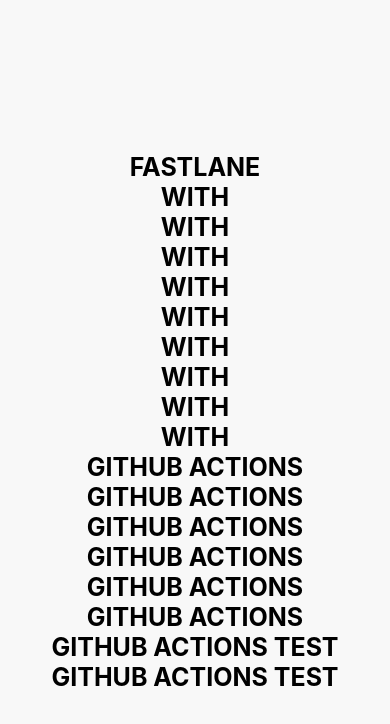
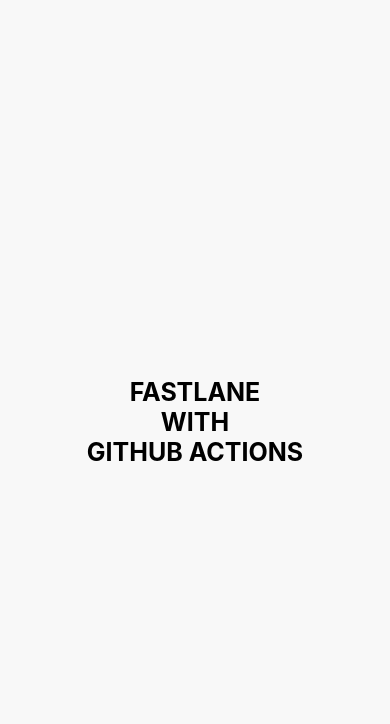
Before and after one commit to mehultnm/Firebase, a React Native app: screen / in a window 390 px wide. Shown: the top 724 px of the page. Built offline with nearby package versions, Linux system fonts and the light colour scheme.

Commit message:
new test

```diff
--- a/App.js
+++ b/App.js
@@ -7,22 +7,8 @@
 
         <Text style={{color:'#000',fontSize:25,fontWeight:'700'}}>FASTLANE</Text>
         <Text style={{color:'#000',fontSize:25,fontWeight:'700'}}>WITH</Text>
-        <Text style={{color:'#000',fontSize:25,fontWeight:'700'}}>WITH</Text>
-        <Text style={{color:'#000',fontSize:25,fontWeight:'700'}}>WITH</Text>
-        <Text style={{color:'#000',fontSize:25,fontWeight:'700'}}>WITH</Text>
-        <Text style={{color:'#000',fontSize:25,fontWeight:'700'}}>WITH</Text>
-        <Text style={{color:'#000',fontSize:25,fontWeight:'700'}}>WITH</Text>
-        <Text style={{color:'#000',fontSize:25,fontWeight:'700'}}>WITH</Text>
-        <Text style={{color:'#000',fontSize:25,fontWeight:'700'}}>WITH</Text>
-        <Text style={{color:'#000',fontSize:25,fontWeight:'700'}}>WITH</Text>
         <Text style={{color:'#000',fontSize:25,fontWeight:'700'}}>GITHUB ACTIONS</Text>
-        <Text style={{color:'#000',fontSize:25,fontWeight:'700'}}>GITHUB ACTIONS</Text>
-        <Text style={{color:'#000',fontSize:25,fontWeight:'700'}}>GITHUB ACTIONS</Text>
-        <Text style={{color:'#000',fontSize:25,fontWeight:'700'}}>GITHUB ACTIONS</Text>
-        <Text style={{color:'#000',fontSize:25,fontWeight:'700'}}>GITHUB ACTIONS</Text>
-        <Text style={{color:'#000',fontSize:25,fontWeight:'700'}}>GITHUB ACTIONS</Text>
-        <Text style={{color:'#000',fontSize:25,fontWeight:'700'}}>GITHUB ACTIONS TEST</Text>
-        <Text style={{color:'#000',fontSize:25,fontWeight:'700'}}>GITHUB ACTIONS TEST</Text>
+
 
 
       </View>
```
Also changed, not shown: 2 other files (tests, documents, lock files or other folders).
